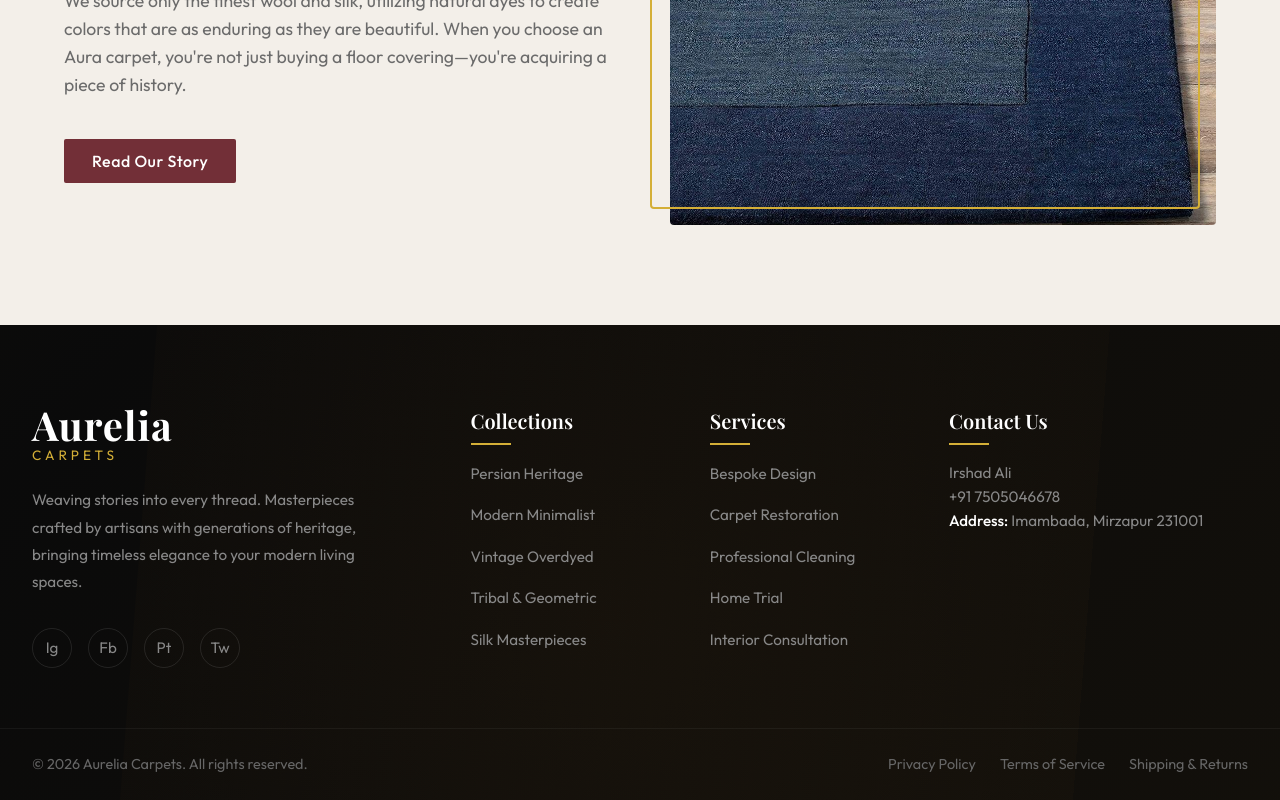
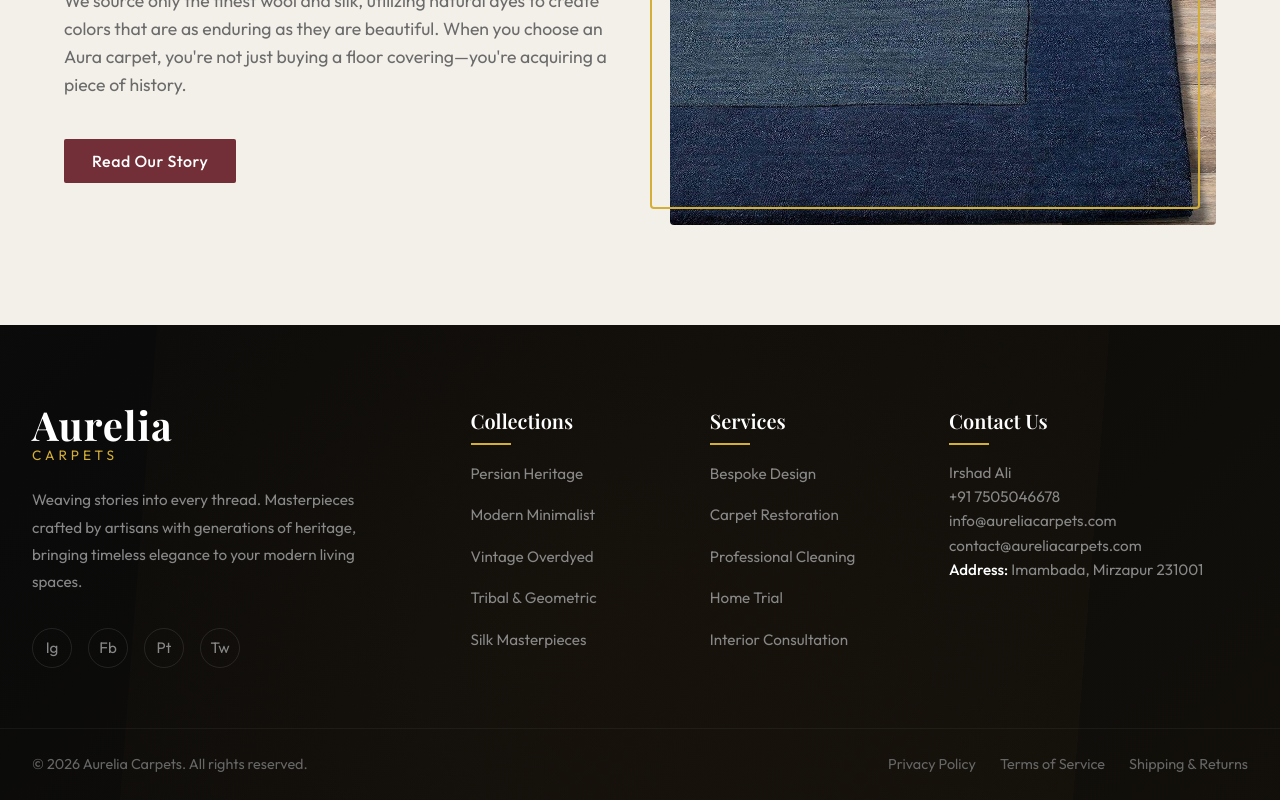
Before and after one commit to Mohdzaidalam/carpetporfoliowesite, a React (Vite) app: page / in a window 1280 px wide. Shown: the part 4039-4839 px from the top of the page. Built offline with nearby package versions, Linux system fonts and the light colour scheme; a web font is replaced by a local one.

Commit message:
Add info@ and contact@ emails to footer

```diff
--- a/src/components/footer/Footer.jsx
+++ b/src/components/footer/Footer.jsx
@@ -51,6 +51,8 @@ const Footer = () => {
               <address>
                 <p>Irshad Ali</p>
                 <p>+91 7505046678</p>
+                <p><a href="mailto:info@aureliacarpets.com">info@aureliacarpets.com</a></p>
+                <p><a href="mailto:contact@aureliacarpets.com">contact@aureliacarpets.com</a></p>
                 <p><strong>Address:</strong> Imambada, Mirzapur 231001</p>
               </address>
             </div>
```
Also changed, not shown: src/assets/green.jpeg (added).
